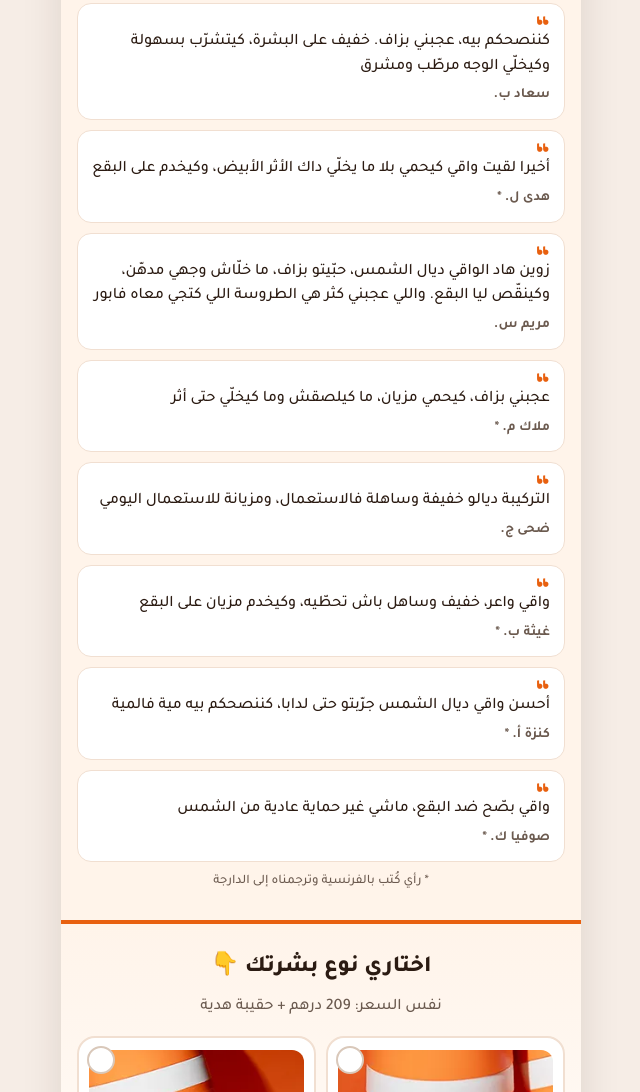
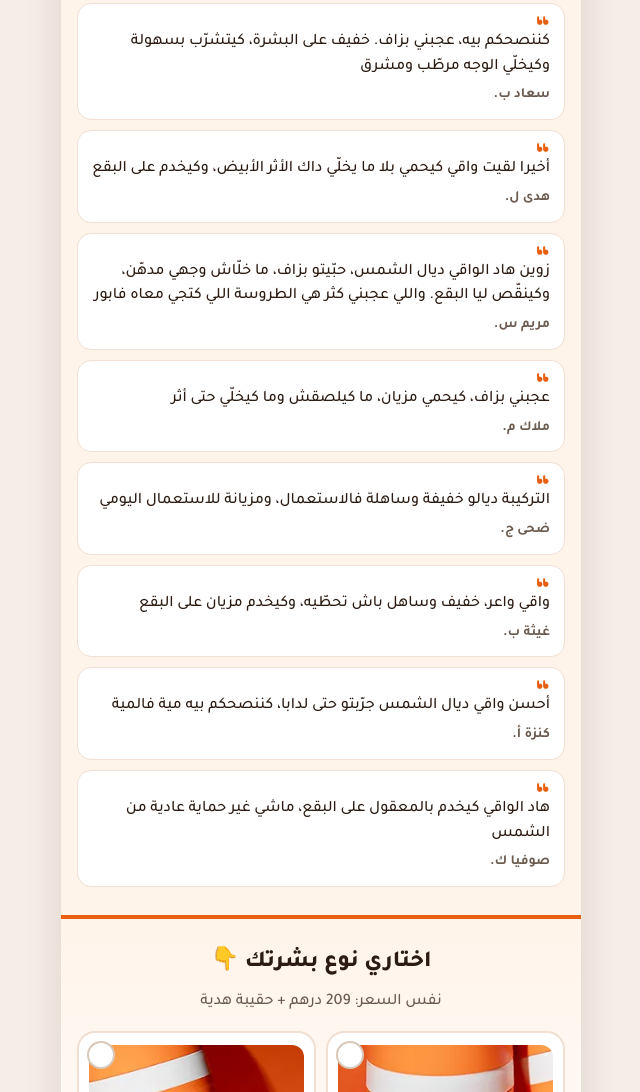
Before and after one commit to naoufalcreylo-cmyk/Pharmescence_lps, a plain HTML site: page bella-aurora/index.html in a window 1280 px wide. Shown: the part 2676-3768 px from the top of the page, without its empty margins (319-959 px from the left). Drawn offline with Linux system fonts and the light colour scheme.

Commit message:
Bella Aurora : avis mis à jour
Co-Authored-By: Claude Opus 5.5 <noreply@anthropic.com>

```diff
--- a/bella-aurora/index.html
+++ b/bella-aurora/index.html
@@ -253,21 +253,20 @@ footer b{color:#fff}
   </section>
 
   <!-- 9. AVIS : vrais avis de la fiche Shopify (pharmescence.store/products/bellaaurora), réécrits en darija correcte
-       à la demande de Pharmescence (orthographe corrigée, sens conservé). Avec * : avis écrit en français à l'origine. -->
+       à la demande de Pharmescence (orthographe corrigée, sens conservé). 5 avis étaient en français à l'origine (Houda, Malak, Ghita, Kenza, Sophia), traduits fidèlement. -->
   <section class="alt" id="avis">
     <div class="wrap">
       <h2>آراء زبوناتنا 💬</h2>
       <div class="reviews">
         <div class="review"><span class="q" aria-hidden="true">“</span><p>كننصحكم بيه، عجبني بزاف. خفيف على البشرة، كيتشرّب بسهولة وكيخلّي الوجه مرطّب ومشرق</p><b>سعاد ب.</b></div>
-        <div class="review"><span class="q" aria-hidden="true">“</span><p>أخيرا لقيت واقي كيحمي بلا ما يخلّي داك الأثر الأبيض، وكيخدم على البقع</p><b>هدى ل. *</b></div>
+        <div class="review"><span class="q" aria-hidden="true">“</span><p>أخيرا لقيت واقي كيحمي بلا ما يخلّي داك الأثر الأبيض، وكيخدم على البقع</p><b>هدى ل.</b></div>
         <div class="review"><span class="q" aria-hidden="true">“</span><p>زوين هاد الواقي ديال الشمس، حبّيتو بزاف، ما خلّاش وجهي مدهّن، وكينقّص ليا البقع. واللي عجبني كثر هي الطروسة اللي كتجي معاه فابور</p><b>مريم س.</b></div>
-        <div class="review"><span class="q" aria-hidden="true">“</span><p>عجبني بزاف، كيحمي مزيان، ما كيلصقش وما كيخلّي حتى أثر</p><b>ملاك م. *</b></div>
+        <div class="review"><span class="q" aria-hidden="true">“</span><p>عجبني بزاف، كيحمي مزيان، ما كيلصقش وما كيخلّي حتى أثر</p><b>ملاك م.</b></div>
         <div class="review"><span class="q" aria-hidden="true">“</span><p>التركيبة ديالو خفيفة وساهلة فالاستعمال، ومزيانة للاستعمال اليومي</p><b>ضحى ج.</b></div>
-        <div class="review"><span class="q" aria-hidden="true">“</span><p>واقي واعر، خفيف وساهل باش تحطّيه، وكيخدم مزيان على البقع</p><b>غيثة ب. *</b></div>
-        <div class="review"><span class="q" aria-hidden="true">“</span><p>أحسن واقي ديال الشمس جرّبتو حتى لدابا، كننصحكم بيه مية فالمية</p><b>كنزة أ. *</b></div>
-        <div class="review"><span class="q" aria-hidden="true">“</span><p>واقي بصّح ضد البقع، ماشي غير حماية عادية من الشمس</p><b>صوفيا ك. *</b></div>
+        <div class="review"><span class="q" aria-hidden="true">“</span><p>واقي واعر، خفيف وساهل باش تحطّيه، وكيخدم مزيان على البقع</p><b>غيثة ب.</b></div>
+        <div class="review"><span class="q" aria-hidden="true">“</span><p>أحسن واقي ديال الشمس جرّبتو حتى لدابا، كننصحكم بيه مية فالمية</p><b>كنزة أ.</b></div>
+        <div class="review"><span class="q" aria-hidden="true">“</span><p>هاد الواقي كيخدم بالمعقول على البقع، ماشي غير حماية عادية من الشمس</p><b>صوفيا ك.</b></div>
       </div>
-      <p class="rnote">* رأي كُتب بالفرنسية وترجمناه إلى الدارجة</p>
     </div>
   </section>
 
```
